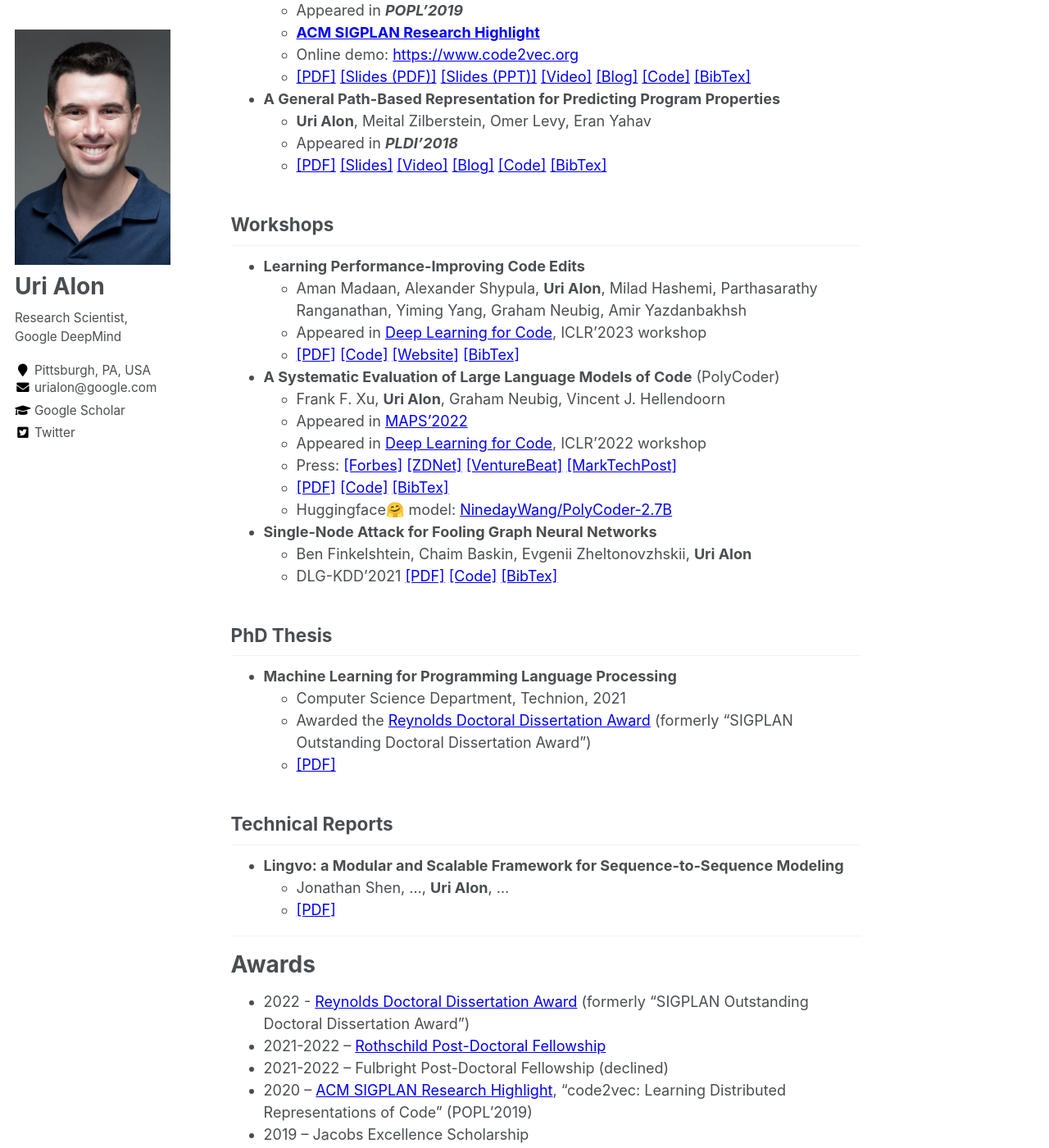
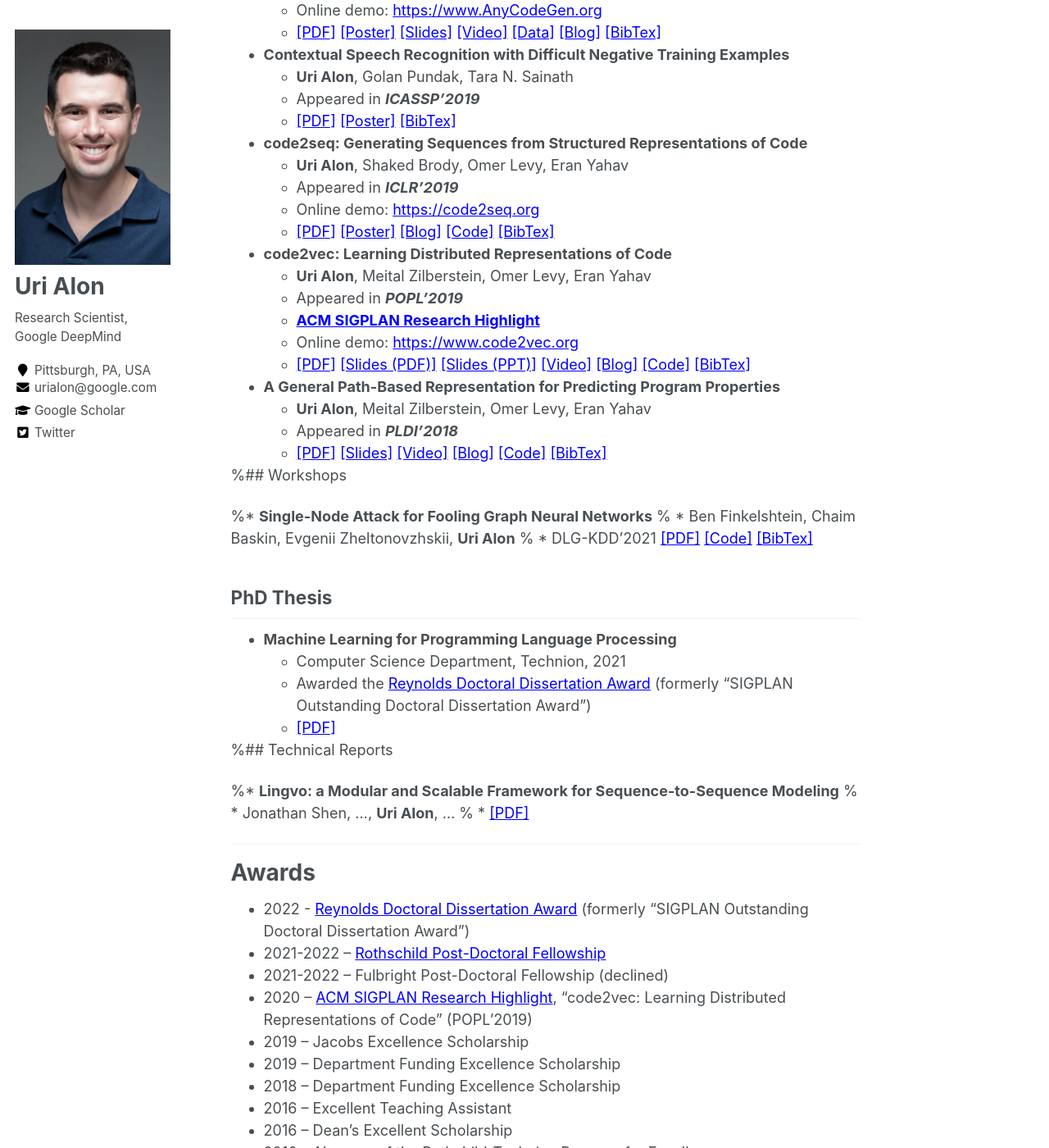
Before and after one commit to urialon/urialon.github.io, a Jekyll site: the page built from _pages/about.md, in a window 1280 px wide and 1400 px high, scrolled down 4758 px. Shown: the whole window at 82% size. Built offline with Jekyll 4.4.1, drawn with Linux system fonts in a browser that asks for light colours; some of the changed text lies outside the part shown.

Commit message:
Update about.md

```diff
--- a/_pages/about.md
+++ b/_pages/about.md
@@ -226,24 +238,12 @@ I am happily married to Lee and father of Gur 🙂
 
 
 
-## Workshops
+%## Workshops
 
-* **Learning Performance-Improving Code Edits**{:id="pie"}
-    * Aman Madaan, Alexander Shypula, **Uri Alon**, Milad Hashemi, Parthasarathy Ranganathan, Yiming Yang, Graham Neubig, Amir Yazdanbakhsh
-    * Appeared in [Deep Learning for Code](https://dl4c.github.io/){:target="_blank"}, ICLR'2023 workshop
-    * [[PDF]](https://arxiv.org/pdf/2302.07867.pdf){:target="_blank"} [[Code]](https://github.com/madaan/pie-perf){:target="_blank"} [[Website]](https://pie4perf.com/){:target="_blank"} [[BibTex]](https://pastebin.com/raw/WasRirHS){:target="_blank"}
 
-* **A Systematic Evaluation of Large Language Models of Code**{:id="polycoder"} (PolyCoder)
-    * Frank F. Xu, **Uri Alon**, Graham Neubig, Vincent J. Hellendoorn
-    * Appeared in [MAPS'2022](https://pldi22.sigplan.org/details/maps-2022-papers/1/A-Systematic-Evaluation-of-Large-Language-Models-of-Code){:target="_blank"}
-    * Appeared in [Deep Learning for Code](https://openreview.net/forum?id=SLcEnoObJZq){:target="_blank"}, ICLR'2022 workshop
-    * Press: [[Forbes]](https://www.forbes.com/sites/janakirammsv/2022/03/14/5-ai-tools-that-can-generate-code-to-help-programmers){:target="_blank"} [[ZDNet]](https://www.zdnet.com/article/programming-languages-this-open-source-ai-code-generator-is-very-good-at-writing-in-c/){:target="_blank"} [[VentureBeat]](https://venturebeat.com/2022/03/04/researchers-open-source-code-generating-ai-they-claim-can-beat-openais-codex/){:target="_blank"} [[MarkTechPost]](https://www.marktechpost.com/2022/03/08/cmu-researchers-open-source-polycoder-a-machine-learning-based-code-generator-with-2-7b-parameters/){:target="_blank"}
-    * [[PDF]](https://arxiv.org/pdf/2202.13169){:target="_blank"} [[Code]](https://github.com/VHellendoorn/Code-LMs){:target="_blank"} [[BibTex]](https://pastebin.com/raw/ZeNXqKUx){:target="_blank"}
-    * Huggingface🤗 model: [NinedayWang/PolyCoder-2.7B](https://huggingface.co/NinedayWang/PolyCoder-2.7B){:target="_blank"}
-
-* **Single-Node Attack for Fooling Graph Neural Networks**
-    * Ben Finkelshtein, Chaim Baskin, Evgenii Zheltonovzhskii, **Uri Alon**
-    * DLG-KDD'2021 [[PDF]](https://arxiv.org/pdf/2011.03574){:target="_blank"} [[Code]](https://github.com/benfinkelshtein/SINGLE){:target="_blank"} [[BibTex]](https://pastebin.pl/view/raw/3f25046a){:target="_blank"}
+%* **Single-Node Attack for Fooling Graph Neural Networks**
+%    * Ben Finkelshtein, Chaim Baskin, Evgenii Zheltonovzhskii, **Uri Alon**
+%    * DLG-KDD'2021 [[PDF]](https://arxiv.org/pdf/2011.03574){:target="_blank"} [[Code]](https://github.com/benfinkelshtein/SINGLE){:target="_blank"} [[BibTex]](https://pastebin.pl/view/raw/3f25046a){:target="_blank"}
 
 
 ## PhD Thesis
@@ -252,11 +252,11 @@ I am happily married to Lee and father of Gur 🙂
      * Awarded the [Reynolds Doctoral Dissertation Award](https://www.sigplan.org/Awards/Dissertation/){:target="_blank"} (formerly "SIGPLAN Outstanding Doctoral Dissertation Award")
      * [[PDF]](files/thesis.pdf){:target="_blank"}
 
-## Technical Reports
+%## Technical Reports
 
-* **Lingvo: a Modular and Scalable Framework for Sequence-to-Sequence Modeling**
-    * Jonathan Shen, ..., **Uri Alon**, ...
-    * [[PDF]](https://arxiv.org/pdf/1902.08295.pdf){:target="_blank"}
+%* **Lingvo: a Modular and Scalable Framework for Sequence-to-Sequence Modeling**
+%    * Jonathan Shen, ..., **Uri Alon**, ...
+%    * [[PDF]](https://arxiv.org/pdf/1902.08295.pdf){:target="_blank"}
 
 
 ---
```
Also changed, not shown: other parts of _pages/about.md (+21 -9 lines).
